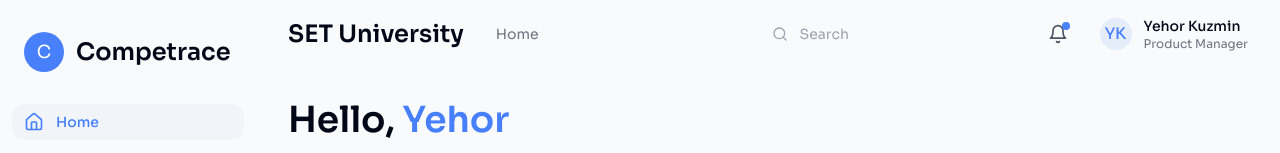
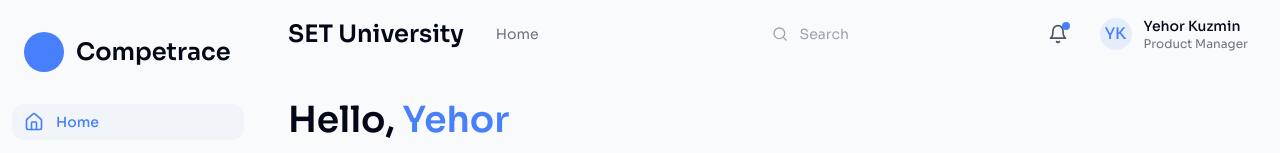
Before and after one commit to keeelori/picto-htmlizer, a React (Vite) app: page / in a window 1280 px wide. Shown: the top 153 px of the page. Built offline with nearby package versions, Linux system fonts and the light colour scheme.

Commit message:
Remove letter from sidebar icon
Updated the sidebar component to remove the letter "C" from the circular icon, reverting it to its previous circular design.
[skip gpt_engineer]

```diff
--- a/src/components/Sidebar.tsx
+++ b/src/components/Sidebar.tsx
@@ -18,9 +18,7 @@ const Sidebar = () => {
   return (
     <div className="h-screen w-64 px-3 py-8 flex flex-col">
       <div className="flex items-center gap-3 px-3 mb-8">
-        <div className="w-10 h-10 rounded-full bg-primary flex items-center justify-center">
-          <span className="text-white text-lg">C</span>
-        </div>
+        <div className="w-10 h-10 rounded-full bg-primary" />
         <span className="text-2xl font-semibold">Competrace</span>
       </div>
 
```
